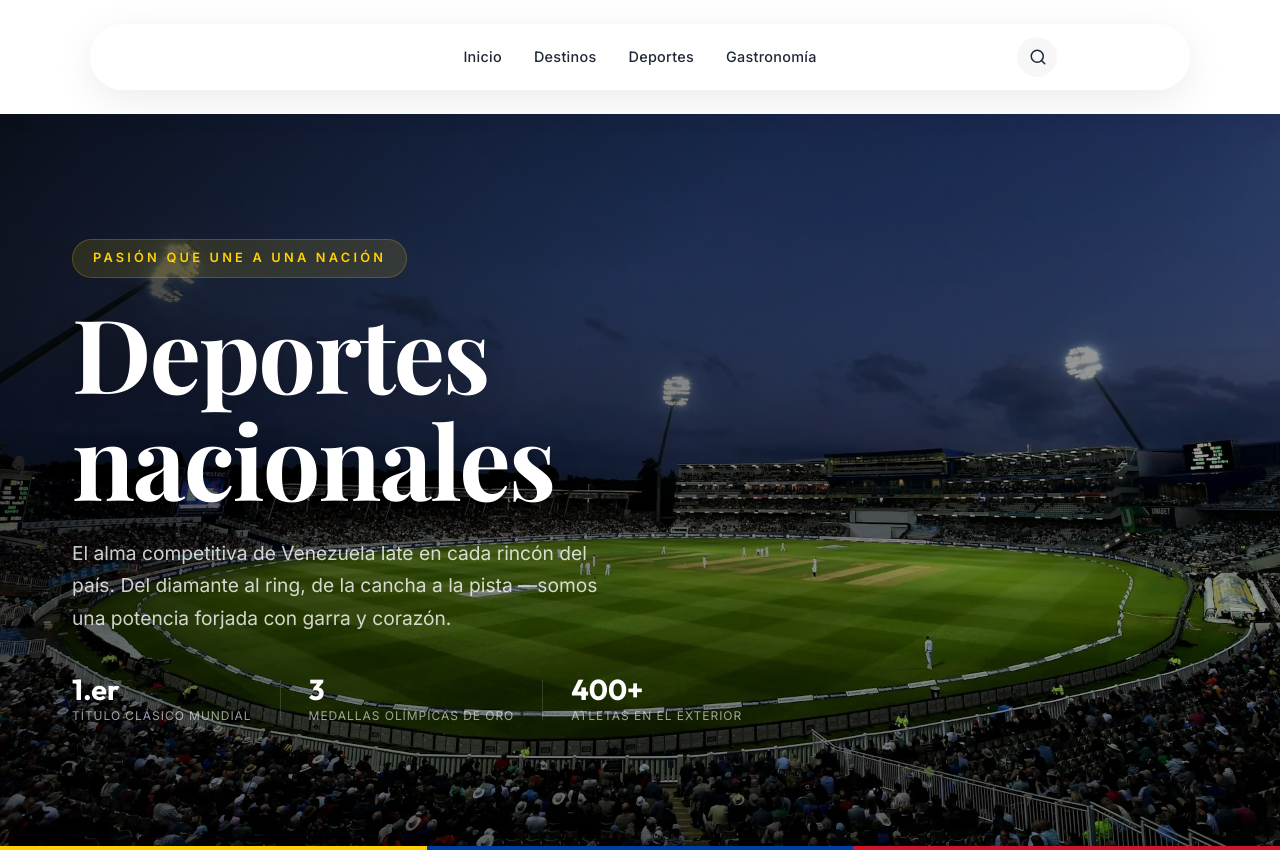
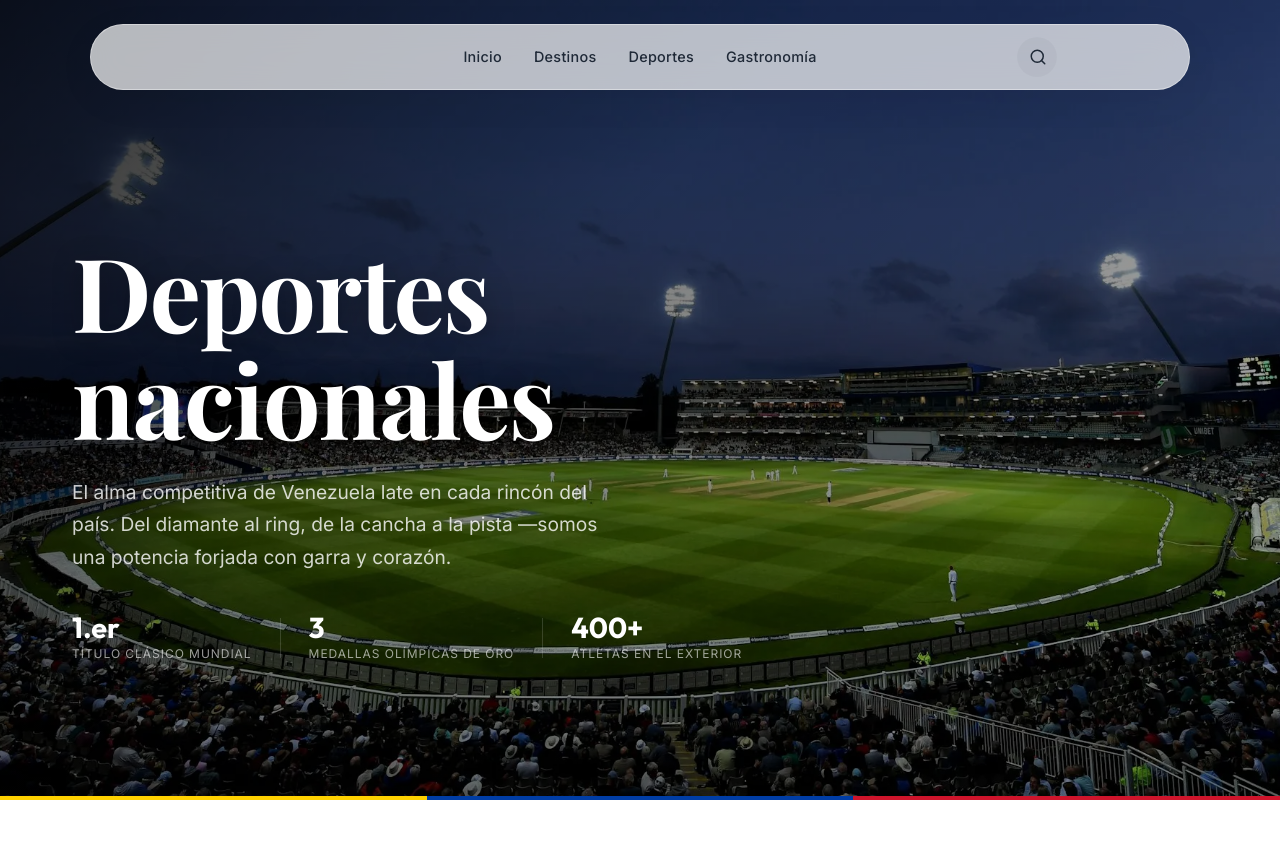
Before and after one commit to Gerardo8943/venexplore, a Next.js app: page /deportes in a window 1280 px wide. Shown: the top 852 px of the page. Built offline with nearby package versions, Linux system fonts and the light colour scheme; a web font is replaced by a local one.

Commit message:
Mejora en la UI

```diff
--- a/app/page.tsx
+++ b/app/page.tsx
@@ -39,6 +39,12 @@ export default function Home() {
                   </svg>
                 </button>
               </div>
+            </div>
+
+            <div className={styles.flagBar}>
+              <span className={styles.flagYellow} />
+              <span className={styles.flagBlue} />
+              <span className={styles.flagRed} />
             </div>
           </section>
 
--- a/components/DeportesSection/HeroDeportes.module.css
+++ b/components/DeportesSection/HeroDeportes.module.css
@@ -1,7 +1,7 @@
 .hero {
   position: relative;
   width: 100%;
-  height: 92vh;
+  height: 100vh;
   min-height: 600px;
   overflow: hidden;
   display: flex;
@@ -31,7 +31,7 @@
   width: 100%;
   max-width: 1200px;
   margin: 0 auto;
-  padding: 0 32px;
+  padding: 100px 32px 0;
 }
 
 .textContainer {
@@ -136,7 +136,7 @@
 
 @media (max-width: 768px) {
   .hero {
-    height: 80vh;
+    height: 100vh;
     min-height: 500px;
   }
 
--- a/components/DeportesSection/HeroDeportes.tsx
+++ b/components/DeportesSection/HeroDeportes.tsx
@@ -10,7 +10,7 @@ export const HeroDeportes = () => {
     <section className={styles.hero}>
       <Image
         src="/img/deportes/hero-beisbol.webp"
-        alt="Selección de Venezuela celebrando el título del Clásico Mundial de Béisbol 2026"
+        alt="Selección de Venezuela celebrando el título del Clásico Mundial de Béisbol"
         fill
         className={styles.heroImage}
         priority
@@ -25,14 +25,7 @@ export const HeroDeportes = () => {
           animate={{ opacity: 1, y: 0 }}
           transition={{ duration: 0.9, ease: [0.25, 0.1, 0.25, 1] }}
         >
-          <motion.span
-            className={styles.badge}
-            initial={{ opacity: 0, x: -20 }}
-            animate={{ opacity: 1, x: 0 }}
-            transition={{ duration: 0.6, delay: 0.2 }}
-          >
-            Pasión que une a una nación
-          </motion.span>
+
 
           <h1 className={styles.title}>Deportes nacionales</h1>
 
--- a/components/Navbar/Navbar.tsx
+++ b/components/Navbar/Navbar.tsx
@@ -9,7 +9,7 @@ export const Navbar = () => {
   const [isScrolled, setIsScrolled] = useState(false);
   const [searchOpen, setSearchOpen] = useState(false);
   const pathname = usePathname();
-  const isHome = pathname === '/';
+  const hasHero = pathname === '/' || pathname === '/deportes';
 
   useEffect(() => {
     const handleScroll = () => {
@@ -20,11 +20,11 @@ export const Navbar = () => {
     return () => window.removeEventListener('scroll', handleScroll);
   }, []);
 
-  const headerClass = isHome
+  const headerClass = hasHero
     ? `${styles.header} ${isScrolled ? styles.scrolled : ''}`
     : `${styles.header} ${styles.static}`;
 
-  const wrapperClass = isHome
+  const wrapperClass = hasHero
     ? styles.navbarWrapper
     : `${styles.navbarWrapper} ${styles.wrapperStatic}`;
 
```
Also changed, not shown: app/page.module.css (+25 -33 lines).
